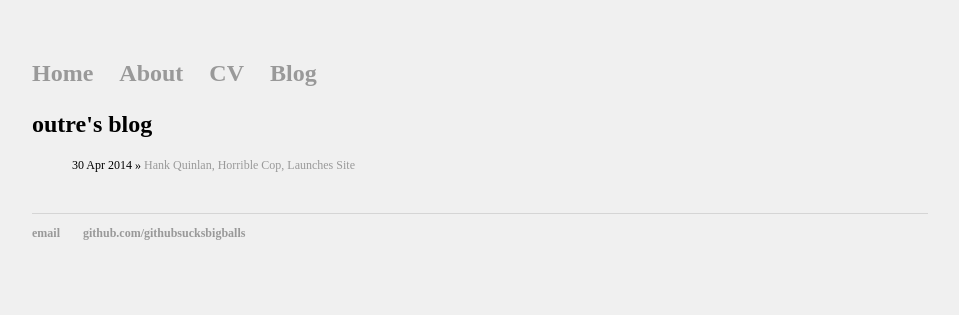
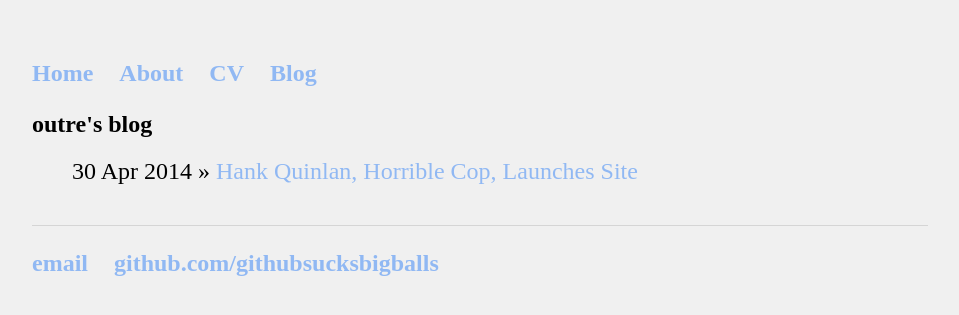
Before and after one commit to githubsucksbigballs/githubsucksbigballs.github.io, a Jekyll site: the page built from blog/index.html, in a window 1280 px wide. Shown: the top 315 px of the page, without its empty margins (160-1119 px from the left). Built offline with Jekyll 4.4.1, drawn with Linux system fonts in a browser that asks for light colours; some web fonts are replaced.

Commit message:
Update main.css

```diff
--- a/css/main.css
+++ b/css/main.css
@@ -21,7 +21,7 @@ nav ul li, footer ul li {
 }
 a {
     text-decoration: none;
-    color: #999;
+    color: #90B8F3;
 }
 a:hover {
     text-decoration: underline;
@@ -37,12 +37,12 @@ p {
 }
 footer {
     border-top: 1px solid #d5d5d5;
-    font-size: 12px;
+    font-size: 24px;
 }
 
 ul.posts {
     margin: 20px auto 40px;
-    font-size: 12px;
+    font-size: 24px;
 }
 
 ul.posts li {
```
